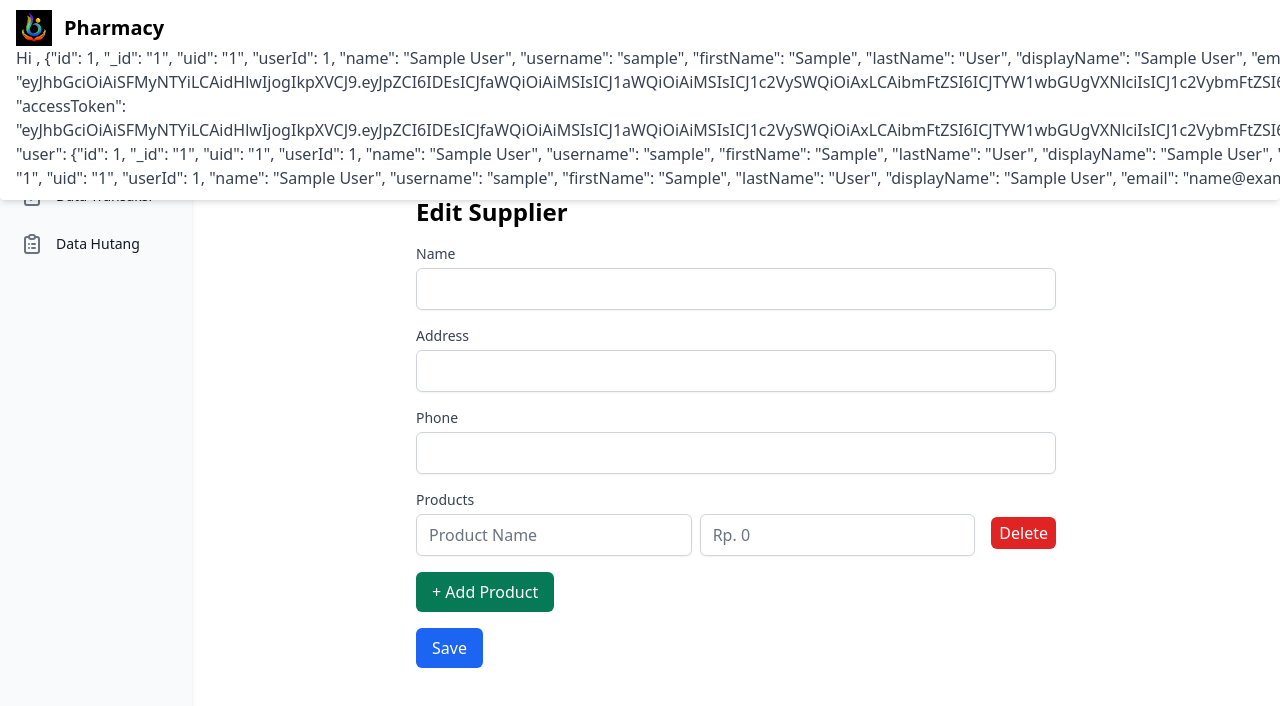
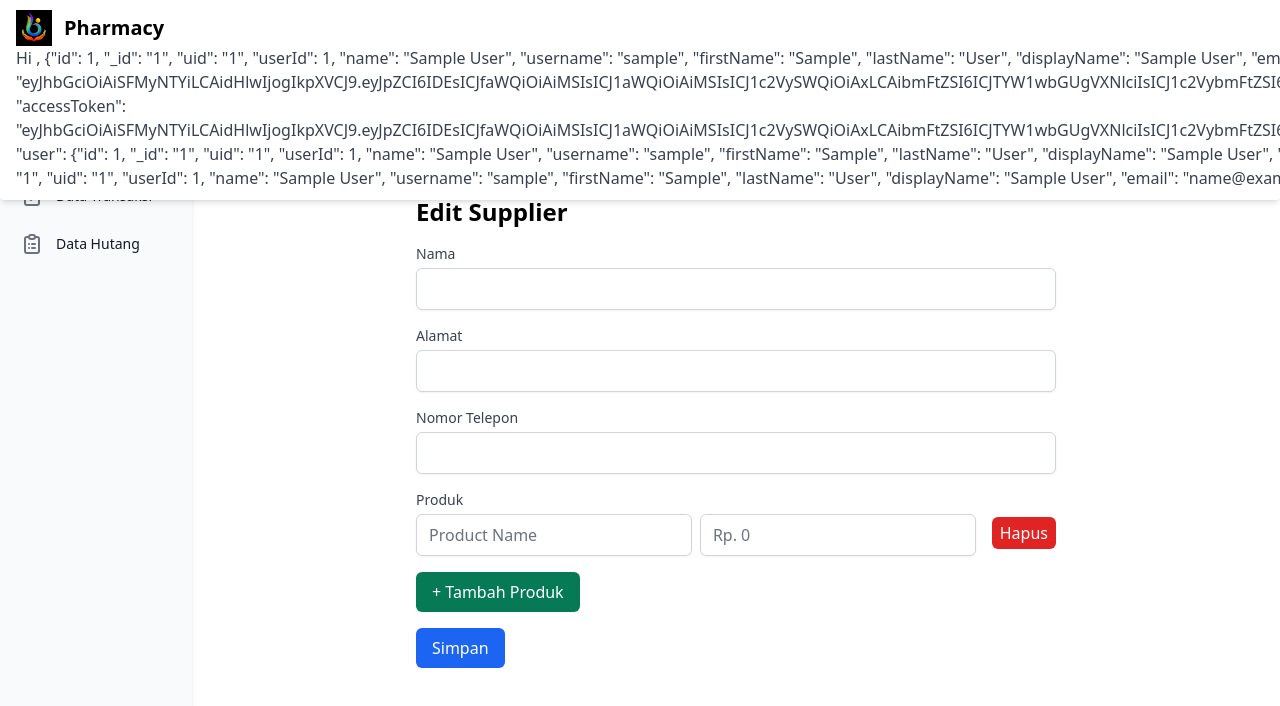
Before and after one commit to JosephVetry/frontend, a React (Vite) app: page /editsupplier/1 in a window 1280 px wide. Shown: the top 706 px of the page. Built offline with nearby package versions, Linux system fonts and the light colour scheme; no server answers; sample sign-in values are in the browser's storage.

Commit message:
change to bahasa

```diff
--- a/src/components/TableSupplier.tsx
+++ b/src/components/TableSupplier.tsx
@@ -146,7 +146,7 @@ export default function Component() {
                           >
                             <div className="flex items-center gap-1">
                               <AiFillDelete />
-                              <span>Delete</span>
+                              <span>Hapus</span>
                             </div>
                           </Button>
                         </>
@@ -162,20 +162,20 @@ export default function Component() {
           {deleteId && (
             <div className="fixed inset-0 flex items-center justify-center bg-black bg-opacity-50">
               <div className="rounded-lg bg-white p-6 shadow-lg">
-                <h2 className="mb-4 text-lg font-semibold">Confirm Delete</h2>
-                <p>Are you sure you want to delete this supplier?</p>
+                <h2 className="mb-4 text-lg font-semibold">Yakin Hapus</h2>
+                <p>Kamu yakin mau hapus Supplier ini?</p>
                 <div className="mt-4 flex justify-end gap-3">
                   <Button
                     onClick={clickDelete}
                     className="rounded-lg bg-red-700 px-4 py-2 text-white transition hover:bg-red-800"
                   >
-                    Yes, Delete
+                    Iya, Hapus
                   </Button>
                   <Button
                     onClick={() => setDeleteId(null)}
                     className="rounded-lg bg-gray-500 px-4 py-2 text-white transition hover:bg-gray-600"
                   >
-                    Cancel
+                    Batal
                   </Button>
                 </div>
               </div>
@@ -186,7 +186,7 @@ export default function Component() {
           {showSuccessModal && (
             <div className="fixed inset-0 flex items-center justify-center bg-black bg-opacity-50">
               <div className="rounded-lg bg-green-500 p-4 text-white shadow-lg">
-                Supplier deleted successfully!
+                Supplier berhasil di hapus!
               </div>
             </div>
           )}
--- a/src/components/TambahSupplier.tsx
+++ b/src/components/TambahSupplier.tsx
@@ -58,10 +58,10 @@ const RegistrationForm = () => {
 
 
       if (!response.ok) {
-        throw new Error("Failed to add supplier and products");
+        throw new Error("Gagal untuk menambahkan Supplier dan Produk");
       }
 
-      setMessage("Supplier and products successfully added!");
+      setMessage("Berhasil menambahkan Supplier dan Produk");
       setShowModal(true);
 
       // Reset form
@@ -174,10 +174,10 @@ const RegistrationForm = () => {
       <Modal show={showModal} onClose={() => setShowModal(false)}>
         <Modal.Header>Success</Modal.Header>
         <Modal.Body>
-          <p>Supplier and products successfully added! Redirecting...</p>
+          <p>Supplier dan produk berhasil di tambahkan! Mengarahkan...</p>
         </Modal.Body>
         <Modal.Footer>
-          <Button onClick={() => navigate("/supplier")}>Go Now</Button>
+          <Button onClick={() => navigate("/supplier")}>Pergi Sekarang</Button>
         </Modal.Footer>
       </Modal>
     </div>
--- a/src/pages/EditSupplier.tsx
+++ b/src/pages/EditSupplier.tsx
@@ -126,7 +126,7 @@ export default function EditSupplier() {
         }, 2000);
       })
       .catch((error) => {
-        console.error("Error updating supplier:", error);
+        console.error("Masalah ketika perbarui supplier:", error);
       });
   };
 
@@ -143,7 +143,7 @@ export default function EditSupplier() {
           <h2 className="mb-4 text-2xl font-semibold">Edit Supplier</h2>
           <form onSubmit={handleSubmit}>
             <div className="mb-4">
-              <label className="block text-sm font-medium text-gray-700">Name</label>
+              <label className="block text-sm font-medium text-gray-700">Nama</label>
               <input
                 type="text"
                 name="name"
@@ -153,7 +153,7 @@ export default function EditSupplier() {
               />
             </div>
             <div className="mb-4">
-              <label className="block text-sm font-medium text-gray-700">Address</label>
+              <label className="block text-sm font-medium text-gray-700">Alamat</label>
               <input
                 type="text"
                 name="address"
@@ -163,7 +163,7 @@ export default function EditSupplier() {
               />
             </div>
             <div className="mb-4">
-              <label className="block text-sm font-medium text-gray-700">Phone</label>
+              <label className="block text-sm font-medium text-gray-700">Nomor Telepon</label>
               <input
                 type="text"
                 name="phone"
@@ -174,7 +174,7 @@ export default function EditSupplier() {
             </div>
 
             <div className="mb-4">
-  <label className="block text-sm font-medium text-gray-700">Products</label>
+  <label className="block text-sm font-medium text-gray-700">Produk</label>
   {supplier.products.map((product, index) => (
   <div key={index} className="mb-2 gap-2 flex items-center">
     <input
@@ -199,7 +199,7 @@ export default function EditSupplier() {
       onClick={() => handleDeleteProduct(index)}
       className="ml-2 px-2 py-1 bg-red-600 text-white rounded-md"
     >
-      Delete
+      Hapus
     </button>
   </div>
 ))}
@@ -209,7 +209,7 @@ export default function EditSupplier() {
     onClick={handleAddProduct}
     className="mt-2 px-4 py-2 bg-green-600 text-white rounded-md"
   >
-    + Add Product
+    + Tambah Produk
   </button>
 </div>
 
@@ -217,17 +217,17 @@ export default function EditSupplier() {
               type="submit"
               className="px-4 py-2 bg-blue-600 text-white rounded-md"
             >
-              Save
+              Simpan
             </button>
           </form>
           {/* Success Modal */}
           {showSuccessModal && (
-  <div className="fixed inset-0 flex items-center justify-center bg-black bg-opacity-50">
-    <div className="rounded-lg bg-green-500 p-4 text-white shadow-lg">
-      Data updated successfully!
-    </div>
-  </div>
-)}
+            <div className="fixed inset-0 flex items-center justify-center bg-black bg-opacity-50">
+              <div className="rounded-lg bg-green-500 p-4 text-white shadow-lg">
+                Data berhasil di perbarui
+              </div>
+            </div>
+          )}
 
         </main>
       </div>
```
